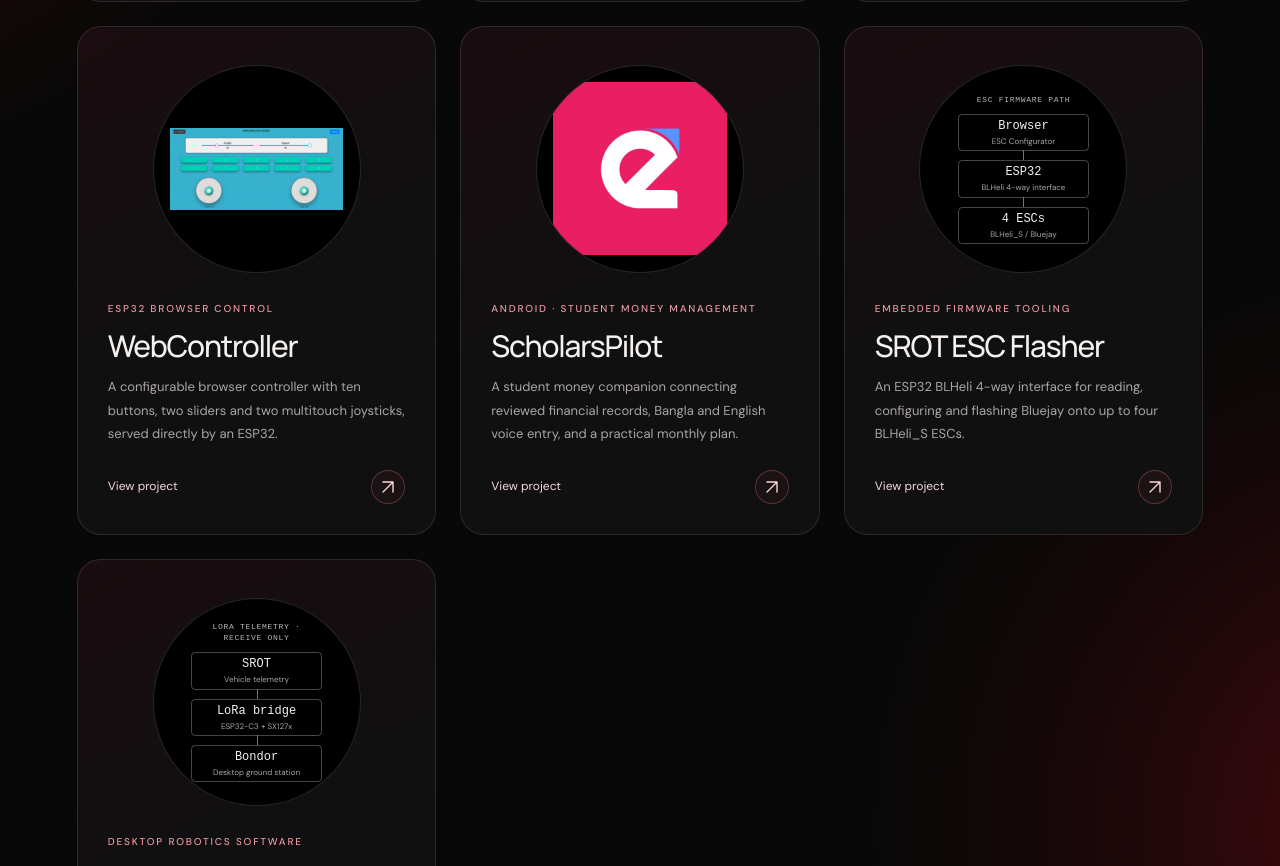
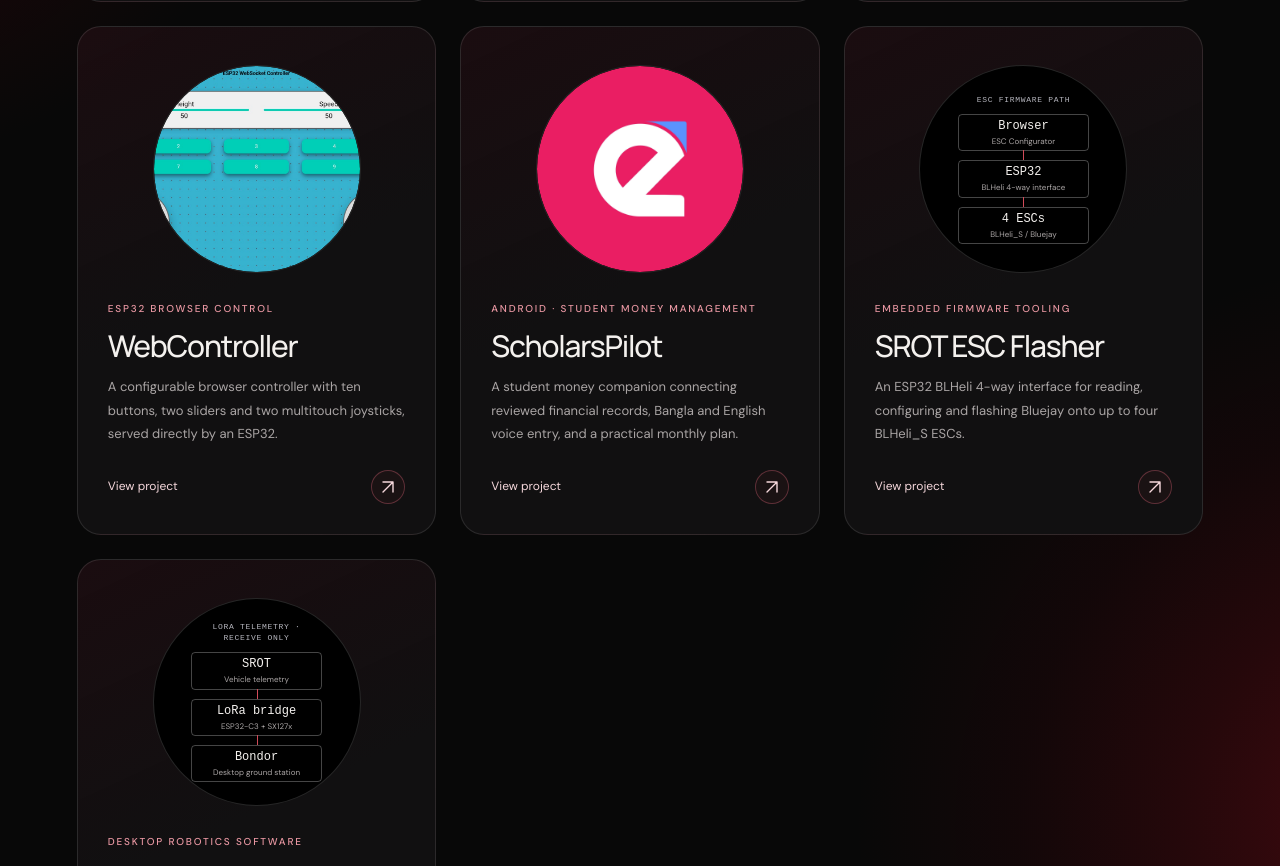
Before and after one commit to RakibulIslam1/portfolio, a website with bundled scripts: page public/projects/index.html in a window 1280 px wide. Shown: the part 1519-2385 px from the top of the page. Built offline with nearby package versions, Linux system fonts and the light colour scheme.

Commit message:
Fill round collection covers for ScholarsPilot and WebController only

```diff
--- a/public/content.js
+++ b/public/content.js
@@ -448,7 +448,7 @@ export const portfolio = {
       title: 'WebController',
       category: 'ESP32 browser control',
       summary: 'A configurable browser controller with ten buttons, two sliders and two multitouch joysticks, served directly by an ESP32.',
-      image: { src: './images/projects/web-controller/controller.jpeg', alt: 'Actual ESP32 WebSocket Controller interface with ten buttons, two sliders and two joysticks' },
+      image: { src: './images/projects/web-controller/controller.jpeg', alt: 'Actual ESP32 WebSocket Controller interface with ten buttons, two sliders and two joysticks', fit: 'cover' },
       featured: false,
       description: 'WebController turns a phone or computer browser into an input panel for an ESP32 project. The Arduino library serves its controller and settings pages from SPIFFS, receives input over WebSocket, and exposes button, slider and joystick values to the device sketch.',
       facts: [
@@ -493,7 +493,7 @@ export const portfolio = {
       title: 'ScholarsPilot',
       category: 'Android · student money management',
       summary: 'A student money companion connecting reviewed financial records, Bangla and English voice entry, and a practical monthly plan.',
-      image: { src: './images/projects/scholarspilot/app-icon.png', alt: 'ScholarsPilot app icon' },
+      image: { src: './images/projects/scholarspilot/app-icon.png', alt: 'ScholarsPilot app icon', fit: 'cover' },
       detailImage: { src: './images/projects/scholarspilot/cover.png', alt: 'ScholarsPilot product overview with actual Android pilot screens and private financial values hidden' },
       featured: false,
       description: 'ScholarsPilot helps students turn scattered financial records into a clearer daily plan. Supported messages, optional wallet alerts and manual entries feed a reviewed record of spending. Students can add a reason by text or voice, review AI wording and category suggestions, and plan around education, housing and everyday costs.',
--- a/public/project-cards.js
+++ b/public/project-cards.js
@@ -3,6 +3,7 @@ import { assetURL, projectURL } from './projects-data.js';
 export function projectPicture(project, index, className = '') {
   const visual = document.createElement('div');
   visual.className = 'project-picture ' + className;
+  if (project.image?.fit === 'cover') visual.classList.add('project-picture-cover');
   if (!assetURL(project.image?.src) && project.visual?.nodes?.length) {
     visual.classList.add('project-picture-diagram');
     const diagram = document.createElement('div');
--- a/public/projects.css
+++ b/public/projects.css
@@ -50,6 +50,7 @@
 .collection-card { display: flex; flex-direction: column; height: 100%; padding: clamp(20px, 2.5vw, 30px); border: 1px solid #ffffff1c; border-radius: 24px; background: linear-gradient(155deg, #28101694, #111011 50%); transition: border-color .25s, transform .25s; }
 .collection-card:hover { border-color: #ff596a70; transform: translateY(-3px); }
 .collection-card .project-picture { width: min(100%, 208px); margin: 8px auto 28px; flex-shrink: 0; }
+.collection-card .project-picture-cover img { position: absolute; inset: 0; object-fit: cover; padding: 0; border-radius: 50%; }
 .collection-card .project-diagram { width: 64%; padding-block: 0; }
 .collection-card .project-diagram ol { gap: 9px; }
 .collection-card .project-diagram li { padding-block: 4px; }
```
Also changed, not shown: AGENTS.md (+1 -0 lines), PROJECT_MEMORY.md (+8 -0 lines), README.md.
